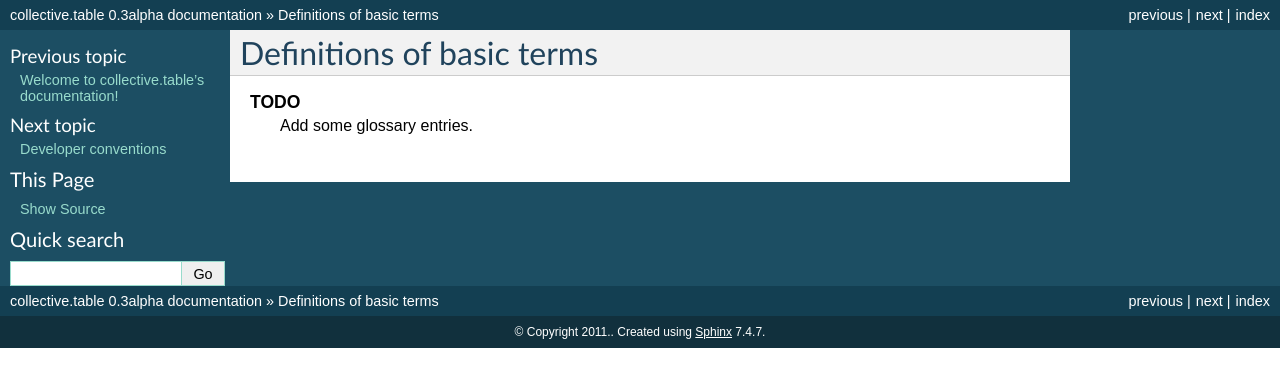
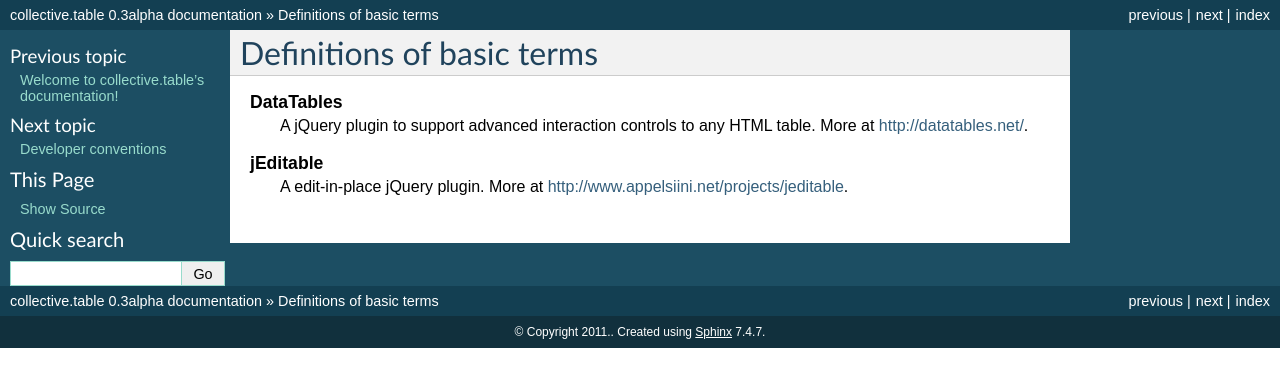
Before and after one commit to collective/collective.table, a Sphinx documentation site: the page built from docs/sphinx/glossary.rst, in a window 1280 px wide. Shown: the top 387 px of the page. Built offline with Sphinx 7.4.7, drawn with Linux system fonts in a browser that asks for light colours.

Commit message:
polished the index for Sphinx docs

```diff
--- a/docs/sphinx/glossary.rst
+++ b/docs/sphinx/glossary.rst
@@ -3,5 +3,8 @@ Definitions of basic terms
 
 .. glossary::
 
-    TODO
-        Add some glossary entries.
+    DataTables
+        A jQuery plugin to support advanced interaction controls to any HTML table. More at http://datatables.net/.
+
+    jEditable
+        A edit-in-place jQuery plugin. More at http://www.appelsiini.net/projects/jeditable.
```
Also changed, not shown: docs/sphinx/dev.rst (+0 -17 lines), docs/sphinx/index.rst (+17 -0 lines).
